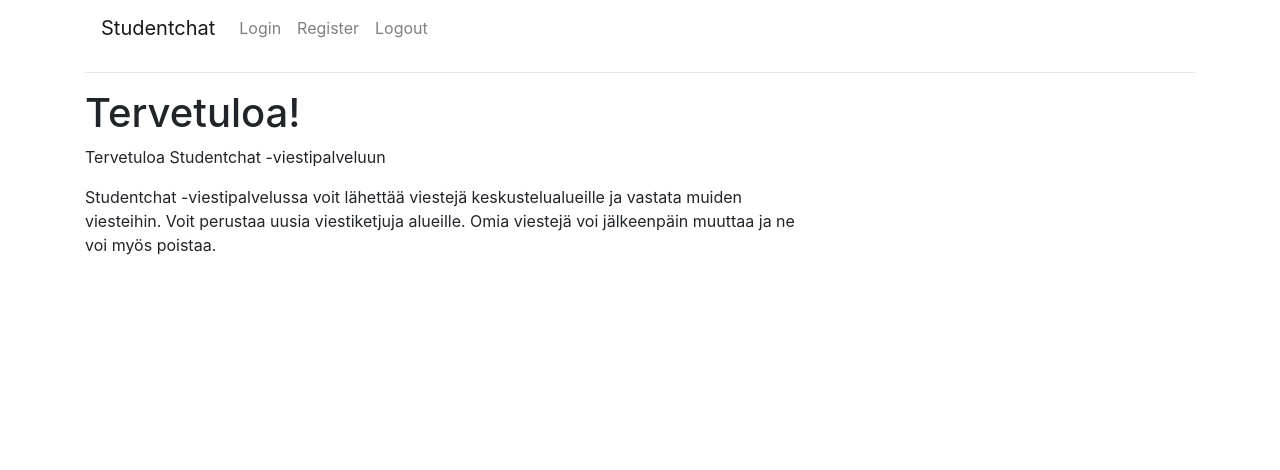
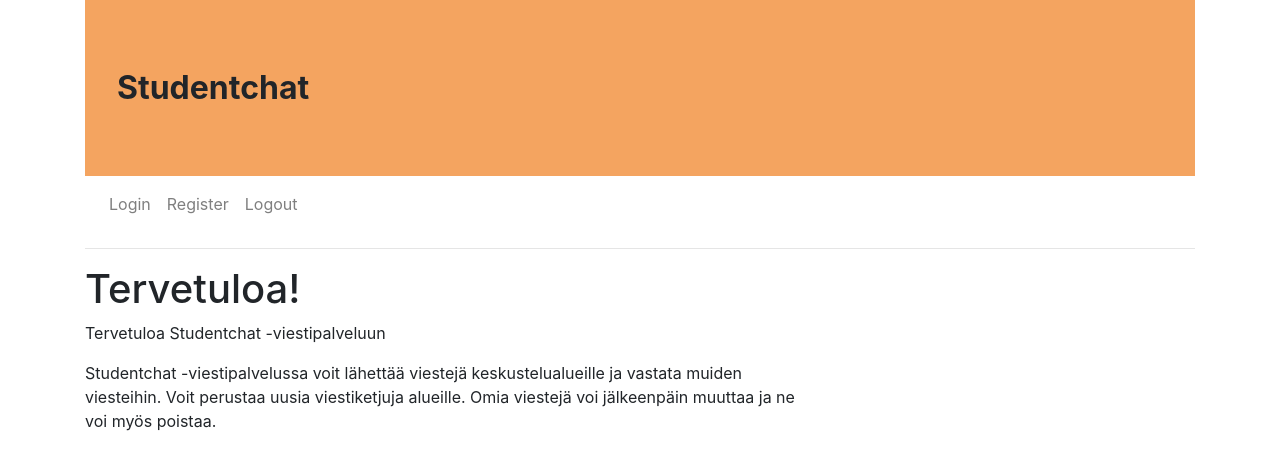
Before and after one commit to lautanal/Studentchat, a Flask app: page / in a window 1280 px wide. Shown: the top 470 px of the page. Run offline with Flask 2, Linux system fonts and the light colour scheme; some libraries are stand-ins or nearby versions.

Commit message:
V0.6 layout muutoksia

```diff
--- a/templates/layout.html
+++ b/templates/layout.html
@@ -11,11 +11,26 @@
     {% else %}
         <title>Studentchat</title>
     {% endif %}
+    <style>
+      .header {
+          background: sandybrown;
+          font-weight: bold;
+          padding: 2em 1em;
+          font-size: 2em;
+      }
+      .header2 {
+          padding: 2em 1em;
+          font-size: 1em;
+      }
+   </style>
 </head>
 <body>
   <div class="container">
+    <div class="header">
+      Studentchat
+    </div>
+    <div>
       <nav class="navbar navbar-expand-sm navbar-light">
-      <span class="navbar-brand" href="#">Studentchat</span>
           <ul class="navbar-nav">
             <li class="nav-item">
               <a class="nav-link" href="/login">Login</a>
@@ -24,10 +39,11 @@
               <a class="nav-link" href="/register">Register</a>
             </li>
             <li class="nav-item">
-          <a class="nav-link" href="logout">Logout</a>
+              <a class="nav-link" href="/logout">Logout</a>
             </li>
           </ul>
       </nav>
+    </div>
     <hr>
     {% block content %}{% endblock %}
   </div>
```
Also changed, not shown: templates/adlayout.html (+18 -2 lines). Lines whose indentation alone changed are shown as unchanged.
